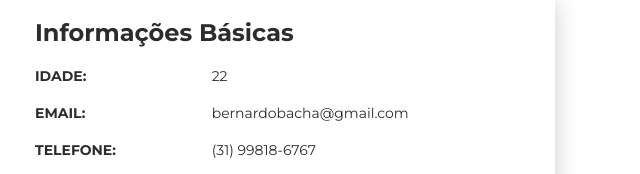
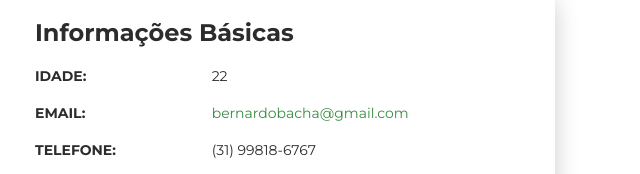
Before and after one commit to Bernardo-b/bernardo-b.github.io, a plain HTML site: page index.html in a window 1280 px wide. Shown: the part 624-798 px from the top of the page, 640-1280 px from the left. Drawn offline with Linux system fonts and the light colour scheme.

Commit message:
Link de email

```diff
--- a/index.html
+++ b/index.html
@@ -81,7 +81,7 @@
             </div>
             <div class="row mt-3">
               <div class="col-sm-4"><strong class="text-uppercase">Email:</strong></div>
-              <div class="col-sm-8">bernardobacha@gmail.com</div>
+              <div class="col-sm-8"><a href="mailto: bernardobacha@gmail.com">bernardobacha@gmail.com</a></div>
             </div>
             <div class="row mt-3">
               <div class="col-sm-4"><strong class="text-uppercase">Telefone:</strong></div>
```
